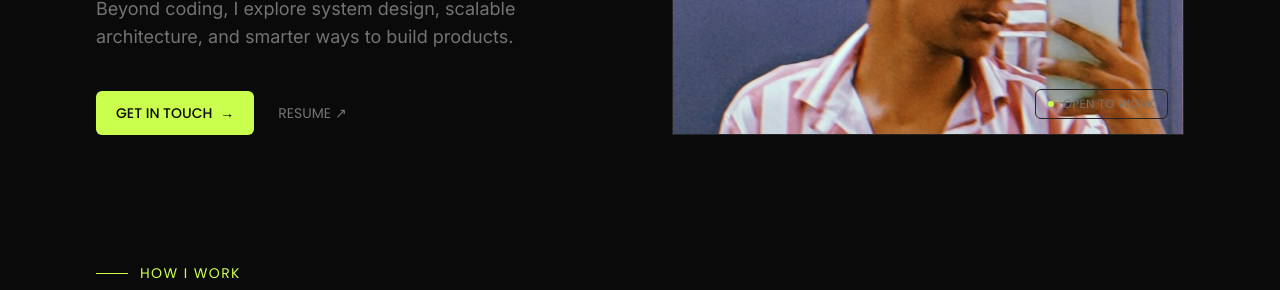
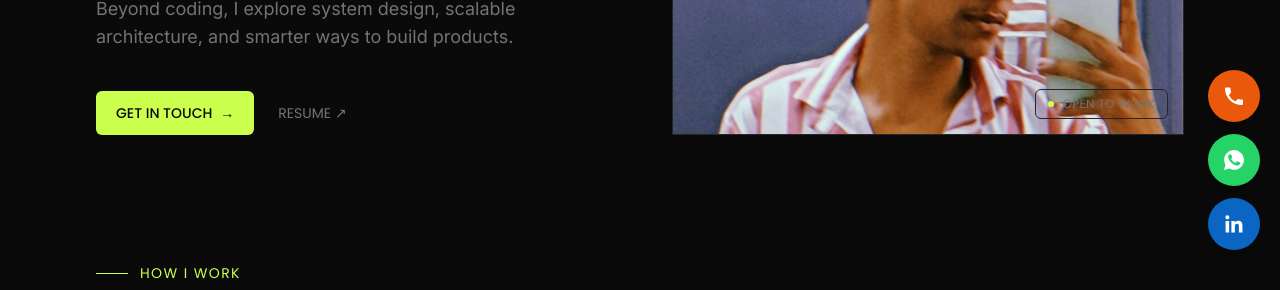
Before and after one commit to nufail-01/portfolio-frontend, a React (Vite) app: page /about in a window 1280 px wide. Shown: the part 510-800 px from the top of the page. Built offline with nearby package versions, Linux system fonts and the light colour scheme; no server answers.

Commit message:
Update social sidebar visibility

```diff
--- a/src/components/ui/navigation/SocialSidebar.jsx
+++ b/src/components/ui/navigation/SocialSidebar.jsx
@@ -39,7 +39,7 @@ const SocialSidebar = () => {
   const [hovered, setHovered] = useState(null);
 
   return (
-    <div className="fixed bottom-10 right-5 z-40 hidden flex-col gap-3">
+   <div className="fixed bottom-10 right-5 z-40 flex flex-col gap-3">
       {SOCIALS.map((social) => (
         <a
           key={social.name}
```
